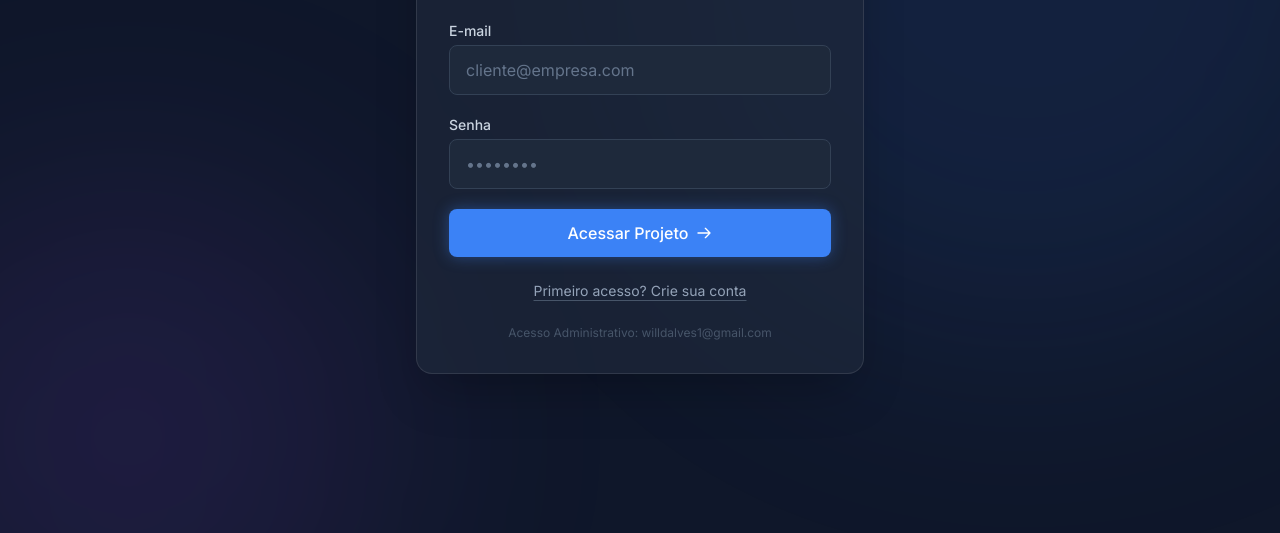
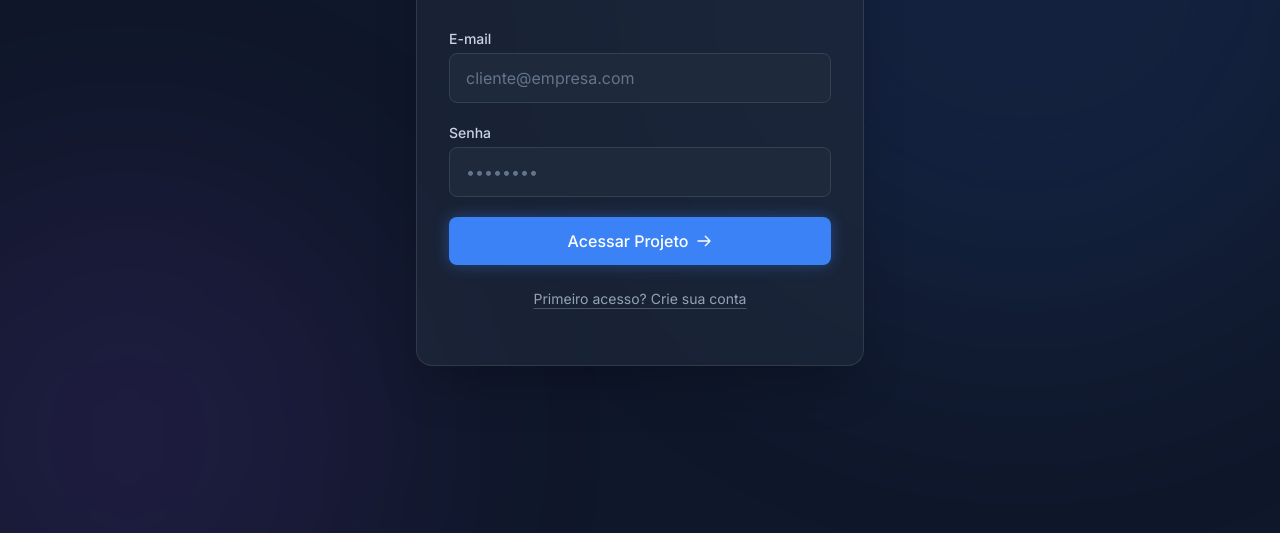
Before and after one commit to newwilld/webapp, a plain HTML site: page index.html in a window 1280 px wide. Shown: the part 267-800 px from the top of the page. Drawn offline with nearby package versions, Linux system fonts and the light colour scheme; no server answers; a web font is replaced by a local one.

Commit message:
Update index.html

```diff
--- a/index.html
+++ b/index.html
@@ -119,7 +119,7 @@
                 </button>
             </div>
             <div class="mt-6 text-center text-xs text-slate-600">
-                Acesso Administrativo: willdalves1@gmail.com
+
             </div>
         </div>
     </div>
```
